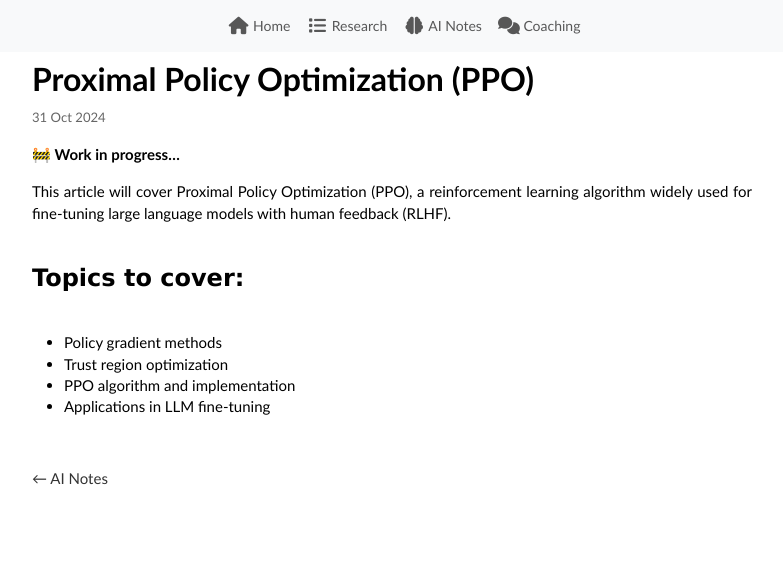
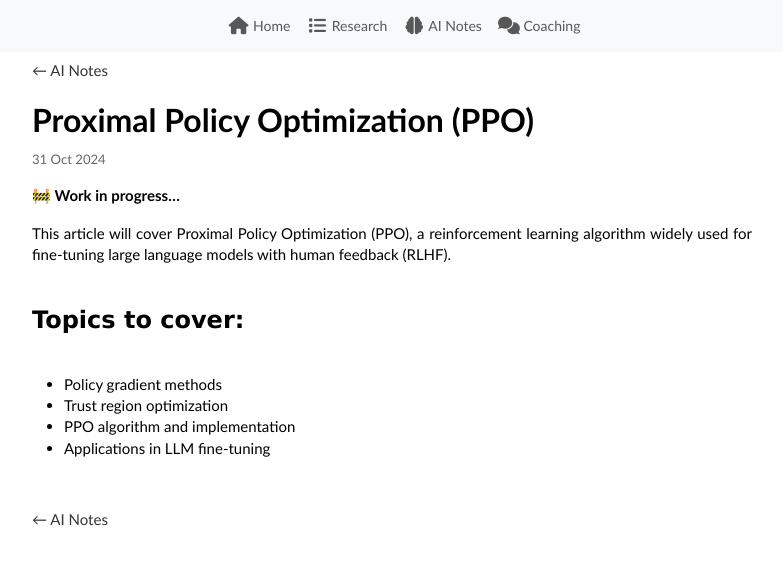
Before and after one commit to alumbreras/alumbreras.github.io, a Jekyll site: the page built from _ai_notes/PPO.md, in a window 1280 px wide. Shown: the top 565 px of the page, without its empty margins (236-1019 px from the left). Built offline with Jekyll 4.4.1, drawn with Linux system fonts in a browser that asks for light colours; comment, search, counter and statistics services are not loaded.

Commit message:
add: Include link to AI Notes page in the AI Note layout

```diff
--- a/_layouts/ai-note.html
+++ b/_layouts/ai-note.html
@@ -98,6 +98,11 @@
         <div class="row justify-content-center">
             <div class="col-12 col-md-8">
                 {% include navbar.html %}
+
+                <div style="margin-bottom: 20px;">
+                    <a href="/ai-notes.html" style="text-decoration: none; color: #333;">← AI Notes</a>
+                </div>
+
                 <h1>{{ page.title }}</h1>
                 {% if page.date %}
                 <p><small style="color: #666;">{{ page.date | date_to_string }}</small></p>
```
